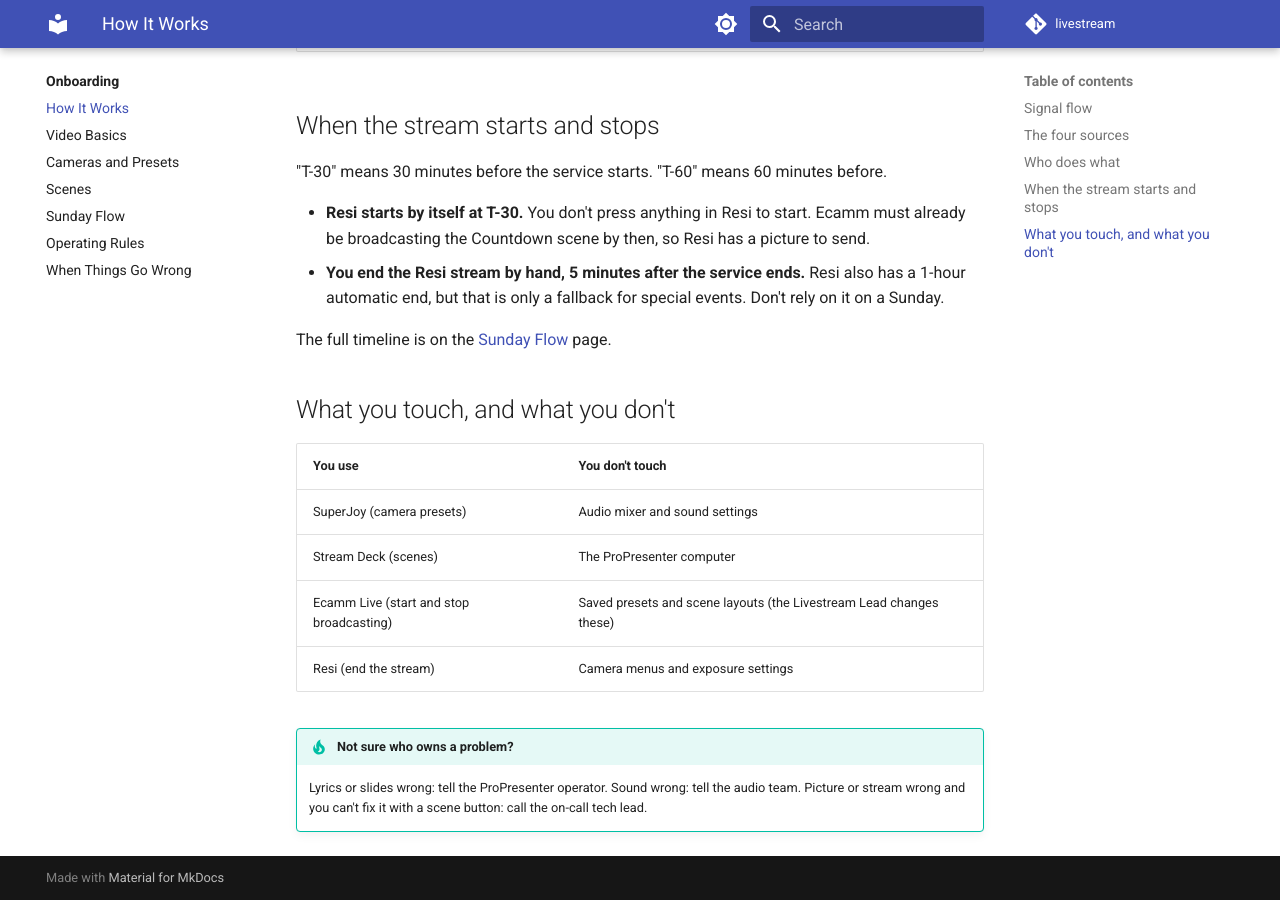
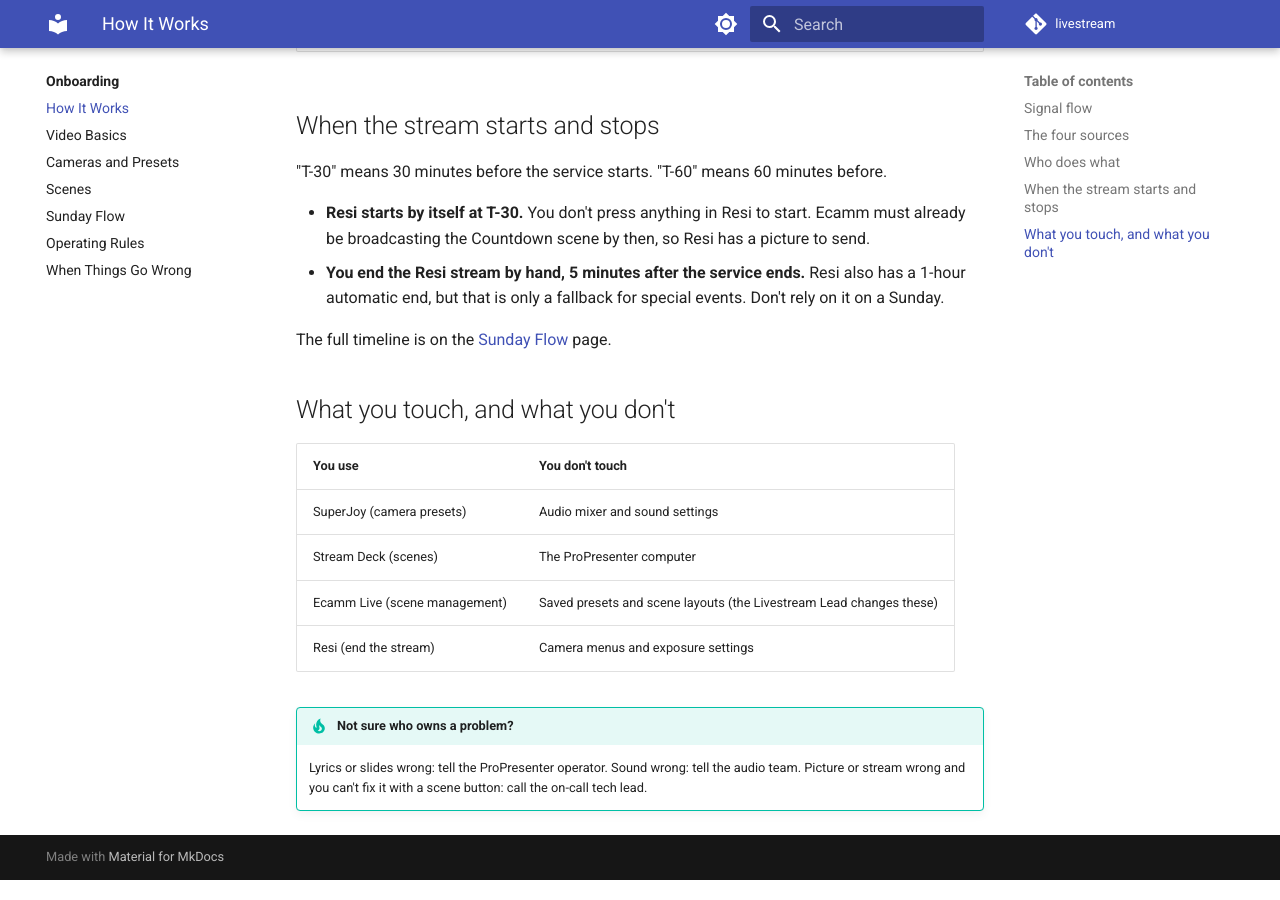
Before and after one commit to stonebrook-community-church/livestream, an MkDocs documentation site: the page built from docs/onboarding/how-it-works.md, in a window 1280 px wide and 900 px high, scrolled down 2253 px. Built offline with MkDocs 1.6.1 and Material for MkDocs 9.7.7, drawn with Linux system fonts in a browser that asks for light colours; comment, search, counter and statistics services are not loaded.

Commit message:
clarify wording

```diff
--- a/docs/onboarding/how-it-works.md
+++ b/docs/onboarding/how-it-works.md
@@ -57,7 +57,7 @@
 |---|---|
 | SuperJoy (camera presets) | Audio mixer and sound settings |
 | Stream Deck (scenes) | The ProPresenter computer |
-| Ecamm Live (start and stop broadcasting) | Saved presets and scene layouts (the Livestream Lead changes these) |
+| Ecamm Live (scene management) | Saved presets and scene layouts (the Livestream Lead changes these) |
 | Resi (end the stream) | Camera menus and exposure settings |
 
 !!! tip "Not sure who owns a problem?"
```
